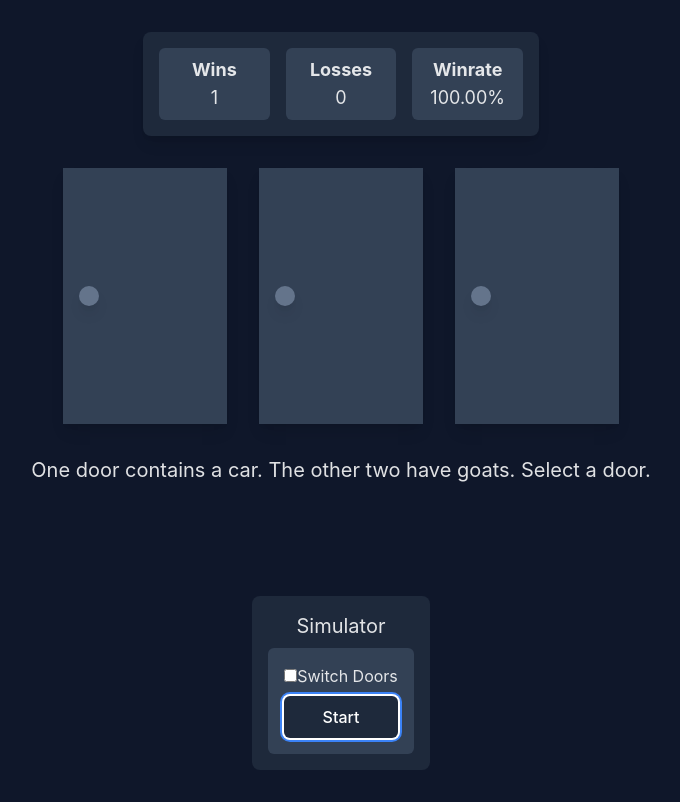
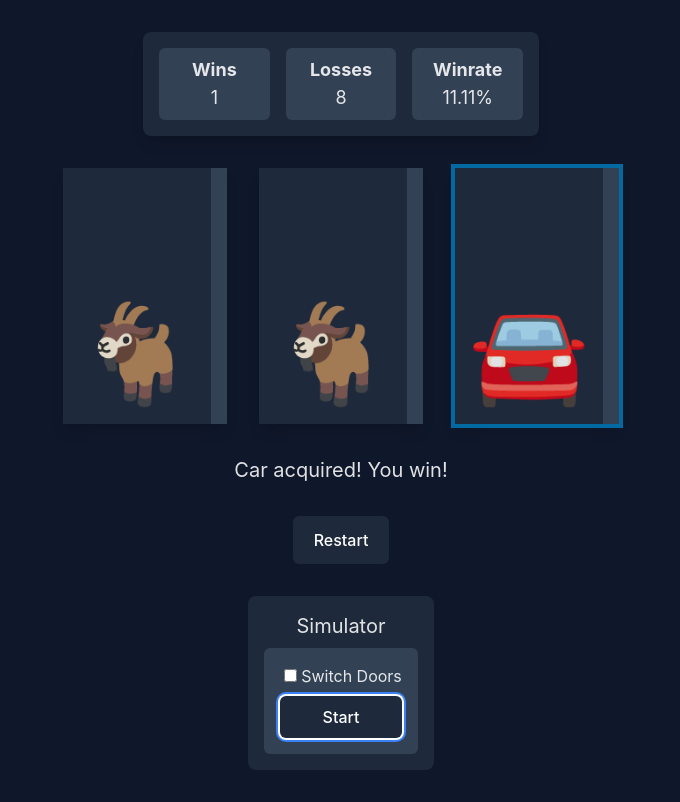
Before and after one commit to aaluzzi/monty-hall, a React (Vite) app: page / in a window 1280 px wide. Both pictures are taken after a click on the button "Start". Shown: the whole page, without its empty margins (299-979 px from the left). Built offline with nearby package versions, Linux system fonts and the light colour scheme.

Commit message:
Fix simulator

```diff
--- a/src/App.jsx
+++ b/src/App.jsx
@@ -1,4 +1,4 @@
-import { useState } from 'react'
+import { useRef, useState } from 'react'
 import Stats from './components/Stats'
 import Door from './components/Door'
 import Button from './components/Button'
@@ -12,6 +12,11 @@ function App() {
   const [doorsContents, setDoorsContents] = useState(getRandomDoorsContents());
   const [doorsOpened, setDoorsOpened] = useState([false, false, false]);
   const [selectedDoorIndex, setSelectedDoorIndex] = useState(-1);
+
+  const doorDivRefs = [useRef(), useRef(), useRef()];
+  const yesButtonRef = useRef();
+  const noButtonRef = useRef();
+  const restartButtonRef = useRef();
 
   const restartGame = () => {
     setDoorsContents(getRandomDoorsContents());
@@ -40,8 +45,6 @@ function App() {
 
   const switchSelection = () => {
     const otherClosedDoorIndex = getOtherClosedDoorIndex();
-    console.log(selectedDoorIndex);
-    //console.log(otherClosedDoorIndex);
     setSelectedDoorIndex(otherClosedDoorIndex);
     revealDoors(otherClosedDoorIndex);
   }
@@ -66,21 +69,38 @@ function App() {
     return otherIndex;
   }
 
+  const clickDoorElement = (index) => {
+    doorDivRefs[index].current.click();
+  }
+
+  const clickSwitchYesButton = () => {
+    yesButtonRef.current.click();
+  }
+
+  const clickSwitchNoButton = () => {
+    noButtonRef.current.click();
+  }
+
+  const clickRestartButton = () => {
+    restartButtonRef.current.click();
+  }
+
+
   return (
     <div className="flex flex-col gap-8 items-center justify-center">
       <Stats wins={wins} losses={losses}/>
       <div className="flex gap-8 justify-center">
-        <Door content={doorsContents[0]} selected={selectedDoorIndex == 0} select={selectedDoorIndex === -1 ? (() => onInitialDoorSelection(0)) : null} opened={doorsOpened[0]}/>
-        <Door content={doorsContents[1]} selected={selectedDoorIndex == 1} select={selectedDoorIndex === -1 ? (() => onInitialDoorSelection(1)) : null} opened={doorsOpened[1]}/>
-        <Door content={doorsContents[2]} selected={selectedDoorIndex == 2} select={selectedDoorIndex === -1 ? (() => onInitialDoorSelection(2)) : null} opened={doorsOpened[2]}/>
+        <Door innerRef={doorDivRefs[0]} content={doorsContents[0]} selected={selectedDoorIndex == 0} select={selectedDoorIndex === -1 ? (() => onInitialDoorSelection(0)) : null} opened={doorsOpened[0]}/>
+        <Door innerRef={doorDivRefs[1]} content={doorsContents[1]} selected={selectedDoorIndex == 1} select={selectedDoorIndex === -1 ? (() => onInitialDoorSelection(1)) : null} opened={doorsOpened[1]}/>
+        <Door innerRef={doorDivRefs[2]} content={doorsContents[2]} selected={selectedDoorIndex == 2} select={selectedDoorIndex === -1 ? (() => onInitialDoorSelection(2)) : null} opened={doorsOpened[2]}/>
       </div>
       <h1 className="text-xl">{message}</h1>
       <div className="h-12 flex gap-3">
-        {status === "switching" ? <Button onClick={switchSelection} text="Yes" /> : null}
-        {status === "switching" ? <Button onClick={() => revealDoors(selectedDoorIndex)} text="No"/> : null}
-        {status === "ended" ? <Button onClick={restartGame} text="Restart" /> : null}
+        {status === "switching" ? <Button innerRef={yesButtonRef} onClick={switchSelection} text="Yes" /> : null}
+        {status === "switching" ? <Button innerRef={noButtonRef} onClick={() => revealDoors(selectedDoorIndex)} text="No"/> : null}
+        {status === "ended" ? <Button innerRef={restartButtonRef} onClick={restartGame} text="Restart" /> : null}
       </div>
-      <Simulator onInitialDoorSelection={onInitialDoorSelection} switchSelection={switchSelection} revealDoors={revealDoors} restartGame={restartGame} />
+      <Simulator clickDoorElement={clickDoorElement} clickSwitchYesButton={clickSwitchYesButton} clickSwitchNoButton={clickSwitchNoButton} clickRestartButton={clickRestartButton} />
     </div>
   )
 }
--- a/src/components/Button.jsx
+++ b/src/components/Button.jsx
@@ -1,6 +1,6 @@
-function Button({onClick, text}) {
+function Button({innerRef, onClick, text}) {
   return (
-    <button onClick={onClick} className="rounded-md border border-transparent px-5 py-2 text-base font-medium text-white bg-slate-800 hover:border-blue-500 focus:outline-none focus:ring-2 focus:ring-offset-2 focus:ring-blue-500">
+    <button ref={innerRef} onClick={onClick} className="rounded-md border border-transparent px-5 py-2 text-base font-medium text-white bg-slate-800 hover:border-blue-500 focus:outline-none focus:ring-2 focus:ring-offset-2 focus:ring-blue-500">
       {text}
     </button>
   );
--- a/src/components/Door.jsx
+++ b/src/components/Door.jsx
@@ -1,14 +1,14 @@
-function Door({content, opened, selected, select}) {
+function Door({innerRef, content, opened, selected, select}) {
     const BASE_STYLE = "h-[256px] w-[164px] px-4 py-6 flex text-8xl shadow-lg" + (selected ? " ring-4 ring-sky-700" : "")
     if (!opened) {
         return (
-            <div onClick={select} className={BASE_STYLE + " items-center bg-slate-700"}>
+            <div ref={innerRef} onClick={select} className={BASE_STYLE + " items-center bg-slate-700"}>
                 <div className="bg-slate-500 rounded-full h-5 w-5 shadow-lg"></div>
             </div>
         );
     } else {
         return (
-            <div className={BASE_STYLE + " items-end justify-center border-r-[16px] border-slate-700 bg-slate-800"}>
+            <div ref={innerRef} className={BASE_STYLE + " items-end justify-center border-r-[16px] border-slate-700 bg-slate-800"}>
                 <div>{getEmojiFromContent(content)}</div>
             </div>
         );
--- a/src/components/Simulator.jsx
+++ b/src/components/Simulator.jsx
@@ -1,36 +1,43 @@
 import Button from "./Button";
 import { useState, useEffect } from 'react';
 
-function Simulator({ onInitialDoorSelection, switchSelection, restartGame }) {
-    const [switchDoor, setSwitchDoor] = useState(false);
+function Simulator({ clickDoorElement, clickSwitchYesButton, clickSwitchNoButton, clickRestartButton }) {
+    const [switchDoors, setSwitchDoors] = useState(false);
     const [iterationRunning, setIterationRunning] = useState(false);
+    const [iterationCount, setIterationCount] = useState(0);
+    const [iterationRuntime, setIterationRuntime] = useState(0);
 
     const start = () => {
-        setIterationRunning(true);
+        const totalRunningTime = 10000;
+        const iterations = 30;
+        setIterationCount(iterations);
+        setIterationRuntime(totalRunningTime / iterations);
     }
 
     useEffect(() => {
-        if (iterationRunning) {
-            let totalRunningTime = 3000;
-            let iterationCount = 1;
-            let iterationRunTime = totalRunningTime / iterationCount;
-            runIteration(iterationRunTime);
+        if (iterationCount > 0) {
+            runIteration();
         }
-    }, [iterationRunning]);
 
-    const runIteration = async (iterationRunTime) => {
+    }, [iterationCount]);
+
+    const runIteration = async () => {
         const selectedDoorIndex = Math.floor(Math.random() * 3);
-        onInitialDoorSelection(selectedDoorIndex);
-        await delay(iterationRunTime / 3);
-        switchSelection(selectedDoorIndex);
-        await delay(iterationRunTime / 3);
-        restartGame();
-        await delay(iterationRunTime / 3);
-        setIterationRunning(false); // Stop the iteration after completing one run
+        clickDoorElement(selectedDoorIndex);
+        await delay(iterationRuntime / 3);
+        if (switchDoors) {
+            clickSwitchYesButton();
+        } else {
+            clickSwitchNoButton();
+        }
+        await delay(iterationRuntime / 3);
+        clickRestartButton();
+        await delay(iterationRuntime / 3);
+        setIterationCount(count => count - 1);
     }
 
     const handleSwitchChange = () => {
-        setSwitchDoor(!switchDoor);
+        setSwitchDoors(!switchDoors);
     }
 
     return (
@@ -38,7 +45,7 @@ function Simulator({ onInitialDoorSelection, switchSelection, restartGame }) {
             <h1 className="text-xl w-full">Simulator</h1>
             <div className="flex flex-col bg-slate-700 rounded-md p-4 gap-2">
                 <div>
-                    <input type="checkbox" id="switch" name="switch" checked={switchDoor} onChange={handleSwitchChange} />
+                    <input className="m-1" type="checkbox" id="switch" name="switch" checked={switchDoors} onChange={handleSwitchChange} />
                     <label htmlFor="switch">Switch Doors</label>
                 </div>
                 <Button onClick={start} text="Start" />
```
